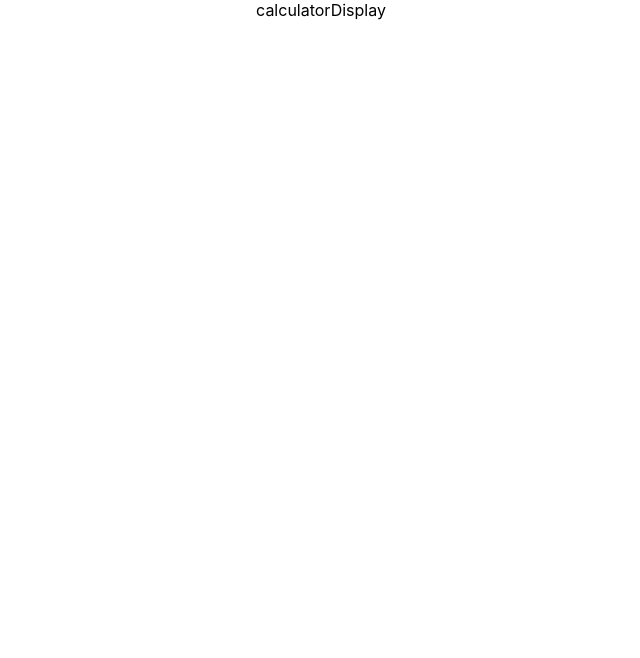
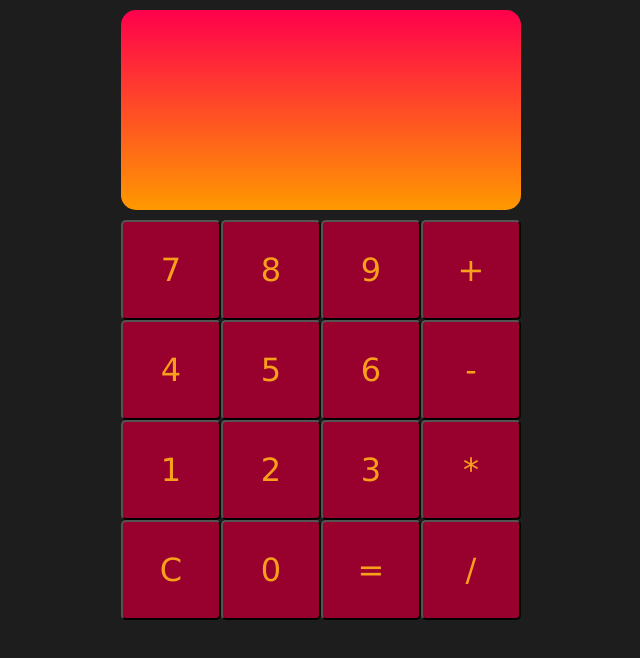
Before and after one commit to KMPG82/exercise-6, a React (Create React App) app: page / in a window 1280 px wide. Shown: the top 658 px of the page, without its empty margins (319-959 px from the left). Built offline with nearby package versions, Linux system fonts and the light colour scheme.

Commit message:
calculator skeleton setup, displays nums

```diff
--- a/public/index.html
+++ b/public/index.html
@@ -24,7 +24,7 @@
       work correctly both with client-side routing and a non-root public URL.
       Learn how to configure a non-root public URL by running `npm run build`.
     -->
-    <title>React App</title>
+    <title>Exercise-6</title>
   </head>
   <body>
     <noscript>You need to enable JavaScript to run this app.</noscript>
--- a/src/App.css
+++ /dev/null
@@ -1,38 +0,0 @@
-.App {
-  text-align: center;
-}
-
-.App-logo {
-  height: 40vmin;
-  pointer-events: none;
-}
-
-@media (prefers-reduced-motion: no-preference) {
-  .App-logo {
-    animation: App-logo-spin infinite 20s linear;
-  }
-}
-
-.App-header {
-  background-color: #282c34;
-  min-height: 100vh;
-  display: flex;
-  flex-direction: column;
-  align-items: center;
-  justify-content: center;
-  font-size: calc(10px + 2vmin);
-  color: white;
-}
-
-.App-link {
-  color: #61dafb;
-}
-
-@keyframes App-logo-spin {
-  from {
-    transform: rotate(0deg);
-  }
-  to {
-    transform: rotate(360deg);
-  }
-}
--- a/src/App.js
+++ b/src/App.js
@@ -1,10 +1,10 @@
-import './App.css';
-import CalculatorDisplay from './components/CalculatorDisplay';
+import './assets/App.css'
+import Panel from './components/Panel';
 
 function App() {
   return (
     <div className="App">
-      <CalculatorDisplay />
+      <Panel />
     </div>
   );
 }
--- /dev/null
+++ b/src/assets/App.css
@@ -0,0 +1,7 @@
+body {
+  display: flex;
+  justify-content: center;
+  align-items: center;
+  font-family: Verdana, Geneva, Tahoma, sans-serif;
+  background-color: rgb(29, 29, 29);
+}
--- /dev/null
+++ b/src/assets/button.css
@@ -0,0 +1,14 @@
+button {
+    font-family: Verdana, Geneva, Tahoma, sans-serif;
+    border-radius: 5%;
+    background-color: #98002E;
+    width: 100px;
+    height: 100px;
+    font-size: 2rem;
+    color: #F9A01B;
+}
+
+button:hover {
+    cursor: pointer;
+    background-color: #b90038;
+}
--- /dev/null
+++ b/src/assets/display.css
@@ -0,0 +1,13 @@
+.display {
+    box-sizing: border-box;
+    text-align: center;
+    border-radius: 15px;
+    background-color: rgb(255, 255, 255);
+    height: 100px;
+    width: 400px;
+    font-size: 3rem;
+    padding: 10px;
+    overflow-x: auto;
+    overflow-y: auto;
+    background: linear-gradient(#ff004c, #ff9900);
+}
--- /dev/null
+++ b/src/assets/panel.css
@@ -0,0 +1,61 @@
+.calculator {
+    display: grid;
+    background-color: transparent;
+    border-radius: 15px;
+    padding: 10px;
+    grid-template-areas:
+        "display"
+        "buttons";
+}
+
+.displayContainer {
+    grid-area: display;
+    text-align: left;
+    box-sizing: border-box;
+    border-radius: 15px;
+    background-color: rgb(255, 255, 255);
+    height: 200px;
+    width: 400px;
+    font-size: 3rem;
+    padding: 10px;
+    overflow-y: auto;
+    background: linear-gradient(#ff004c, #ff9900);
+}
+
+.buttonContainer {
+    grid-area: buttons;
+    display: grid;
+    grid-template-columns: repeat(4, 1fr);
+    grid-template-rows: repeat(4, 1fr);
+    margin-top: 10px;
+}
+
+button {
+    font-family: Verdana, Geneva, Tahoma, sans-serif;
+    border-radius: 5%;
+    background-color: #98002E;
+    width: 100px;
+    height: 100px;
+    font-size: 2rem;
+    color: #F9A01B;
+}
+
+button:hover {
+    cursor: pointer;
+    background-color: #b90038;
+}
+
+.equation{
+    font-size: 25px;
+    min-height: 100%;
+    min-width: 100%;
+    max-width: 100%;
+    line-break: anywhere;
+}
+
+.operand{
+    min-height: 100%;
+    min-width: 100%;
+    max-width: 100%;
+    line-break: anywhere;
+}
--- a/src/components/Button.js
+++ b/src/components/Button.js
@@ -1,7 +1,8 @@
 import React from 'react'
+//import '../assets/button.css'
 
-export default function Button() {
+export default function Button(props) {
   return (
-    <div>Button</div>
+      <button className='button' onClick={props.input}>{props.value}</button>
   )
 }
--- a/src/components/CalculatorDisplay.js
+++ /dev/null
@@ -1,7 +0,0 @@
-import React from 'react'
-
-export default function CalculatorDisplay() {
-  return (
-    <div>calculatorDisplay</div>
-  )
-}
--- /dev/null
+++ b/src/components/Display.js
@@ -0,0 +1,11 @@
+import React from 'react'
+//import '../assets/display.css'
+
+export default function Display(props) {
+  return (
+    <div className='display'>
+      <div className='equation'>{props.equation}</div>
+      <div className='operand'>{props.operand}</div>
+    </div>
+  )
+}
--- a/src/components/Panel.js
+++ b/src/components/Panel.js
@@ -0,0 +1,66 @@
+import React, { useState } from 'react'
+import Display from './Display'
+import Button from './Button'
+import '../assets/panel.css'
+
+export default function Panel() {
+
+    //let result = '';
+
+    //calculator values
+    const values = [
+        '7', '8', '9', '+',
+        '4', '5', '6', '-',
+        '1', '2', '3', '*',
+        'C', '0', '=', '/'
+    ]
+
+    //initialize buttons and their values
+    let buttons = [];
+    for (let i = 0; i < 16; i++){
+        buttons.push(<Button input={ input } key={i} value={values[i]} />);
+    }
+
+    //for changing the display
+    const [equation, setEquation] = useState([])
+    const [operand, setOperand] = useState('')
+
+    function input(e) {
+        if (e.target.innerText === '+' || e.target.innerText === '-' || e.target.innerText === '*' || e.target.innerText === '/') {
+            setEquation(equation => [...equation, operand]);
+            setEquation(equation => [...equation, e.target.innerText]);
+            setOperand('');
+        }
+        else if (e.target.innerText === '='){
+            console.log('equals')
+        }
+        else if (e.target.innerText === 'C') {
+            console.log('clear');
+            setEquation([]);
+            setOperand('');
+        }
+        else {
+            let number = operand;
+            number += e.target.innerText;
+
+            setOperand(number);
+            console.log('operand:',operand);
+            //setEquation(equation => [...equation, operand]);
+        }
+        console.log('event:',e.target.innerText)
+    }
+
+    console.log(equation);
+    console.log(operand);
+
+    return (
+        <div className='calculator'>
+            <div className='displayContainer'>
+                <Display equation={ equation } operand={ operand } />
+            </div>
+            <div className='buttonContainer'>
+              {buttons}
+            </div>
+        </div>
+  )
+}
```
Also changed, not shown: src/assets/imgs/heat-wallpaper.webp (added).
